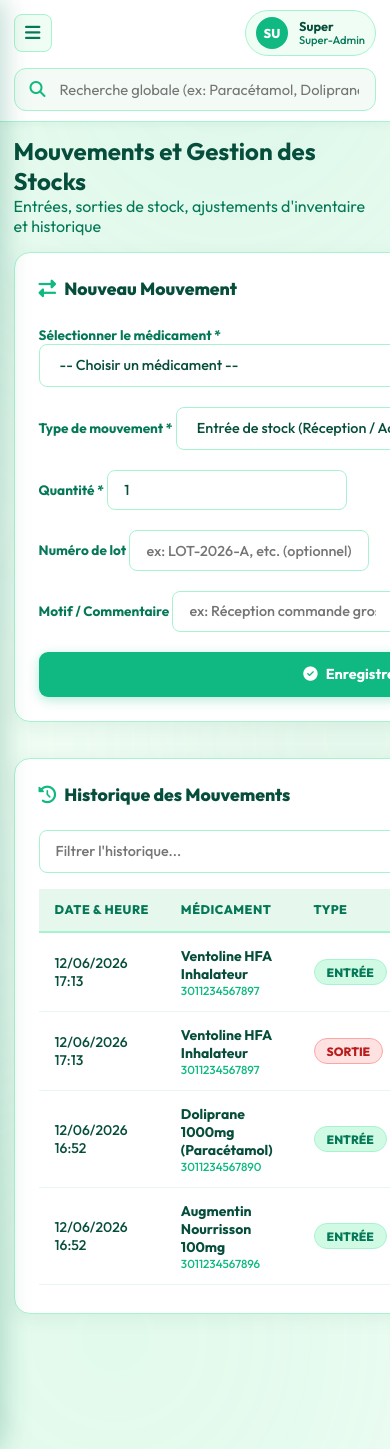
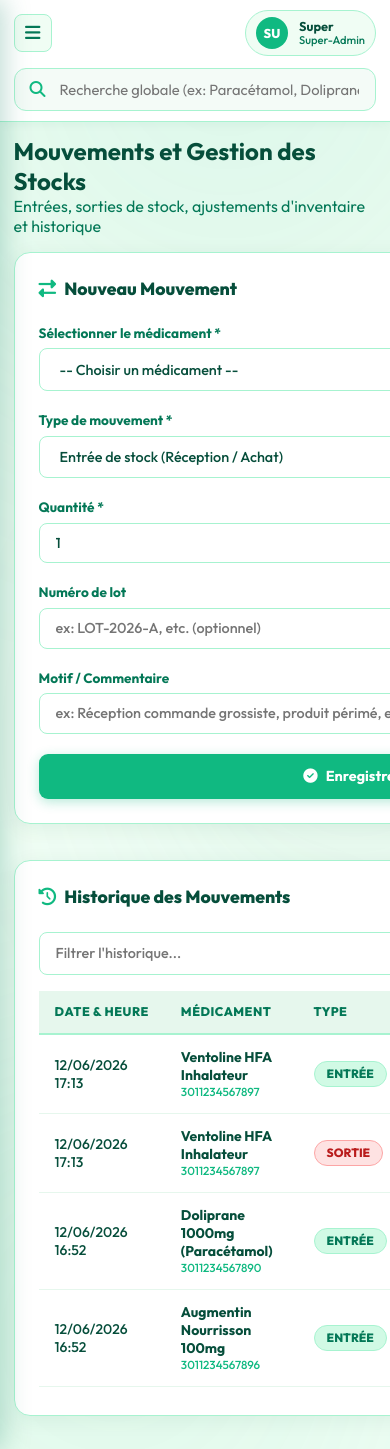
Before and after one commit to Ablaye11/CLINIQUE-TOUNKARA, a Django app: page /stocks/ in a window 390 px wide. Run offline with Django 4.2, Linux system fonts and the light colour scheme; a user stored in the database is signed in; data comes from the database, SQL or seed files in the repository.

Commit message:
fix: ajustement responsive mobile de la page Gestion des Stocks (superposition form-group, flex-wrap filtres d'historique et full-width inputs)

```diff
--- a/static/css/styles.css
+++ b/static/css/styles.css
@@ -800,10 +800,22 @@ html, body {
     gap: 1.25rem;
 }
 
+.form-group {
+    display: flex;
+    flex-direction: column;
+    gap: 0.4rem;
+    width: 100%;
+}
+
 .form-group label {
     font-size: 0.85rem;
     color: #047857;
     font-weight: 700;
+}
+
+.input-control, select, input, textarea {
+    max-width: 100%;
+    box-sizing: border-box;
 }
 
 /* Mobile Sidebar Backdrop — couvre uniquement la zone de contenu, pas la sidebar */
--- a/templates/pharmacie/stocks.html
+++ b/templates/pharmacie/stocks.html
@@ -68,9 +68,9 @@
     <!-- History list -->
     <div class="chart-card">
         <h3><i class="fa-solid fa-clock-rotate-left" style="color: var(--color-success);"></i> Historique des Mouvements</h3>
-        <div style="margin-bottom: 1rem; display: flex; gap: 1rem;">
-            <input type="text" id="history-search" class="input-control" placeholder="Filtrer l'historique..." oninput="filterHistoryTable()" style="flex-grow: 1;">
-            <select id="history-type-filter" class="input-control" onchange="filterHistoryTable()">
+        <div style="margin-bottom: 1rem; display: flex; gap: 0.75rem; flex-wrap: wrap;">
+            <input type="text" id="history-search" class="input-control" placeholder="Filtrer l'historique..." oninput="filterHistoryTable()" style="flex: 2 1 180px;">
+            <select id="history-type-filter" class="input-control" onchange="filterHistoryTable()" style="flex: 1 1 120px;">
                 <option value="">Tous les types</option>
                 <option value="ENTREE">Entrées</option>
                 <option value="SORTIE">Sorties</option>
```
